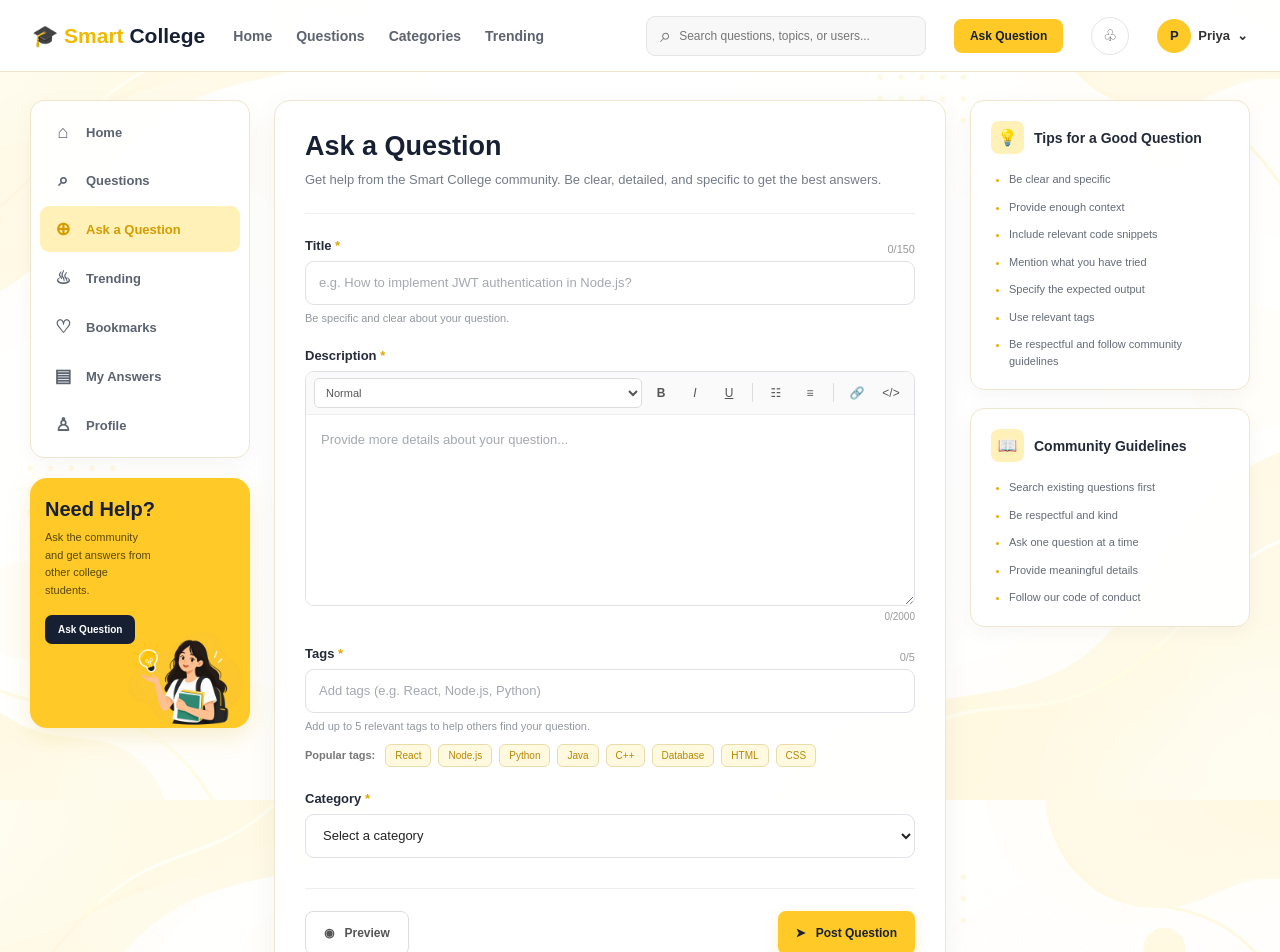
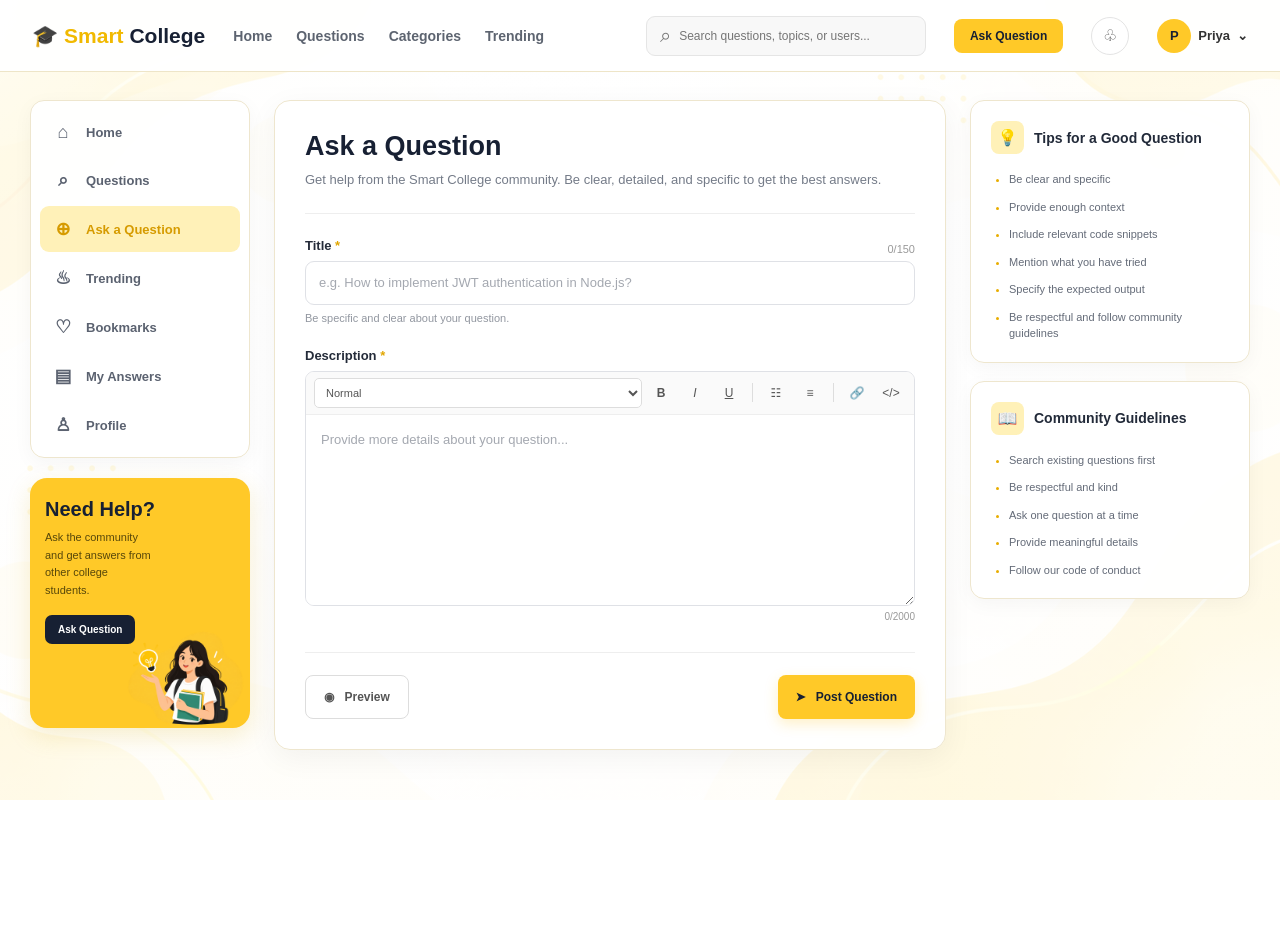
Before and after one commit to ayushgupta0905/Task_4_DoubtHub, a React (Vite) app in the folder CampusDoubt/: page /askquestion in a window 1280 px wide. Shown: the top 952 px of the page. After the commit the page ends 800 px from the top, so only its background shows below. Built offline with nearby package versions, Linux system fonts and the light colour scheme.

Commit message:
Removed the tags and category option in my question page

```diff
--- a/CampusDoubt/src/pages/askquestion.jsx
+++ b/CampusDoubt/src/pages/askquestion.jsx
@@ -4,34 +4,19 @@ import girlWithBook from "../assets/girlwithbook.png";
 function AskQuestion() {
   const [title, setTitle] = useState("");
   const [description, setDescription] = useState("");
-  const [tags, setTags] = useState("");
-  const [category, setCategory] = useState("");
-
-  const popularTags = [
-    "React",
-    "Node.js",
-    "Python",
-    "Java",
-    "C++",
-    "Database",
-    "HTML",
-    "CSS",
-  ];
 
   const handleSubmit = (e) => {
     e.preventDefault();
 
     if (
       !title.trim() ||
-      !description.trim() ||
-      !tags.trim() ||
-      !category
+      !description.trim()
     ) {
       alert("Please fill all required fields.");
       return;
     }
 
-    alert("Question posted successfully!");
+    alert("Question posted successfully! Tags and category will be auto-assigned.");
   };
 
   return (
@@ -280,131 +265,6 @@ function AskQuestion() {
 
               </div>
 
-
-              {/* Tags */}
-              <div className="ask-question-field">
-
-                <div className="ask-question-label-row">
-
-                  <label>
-                    Tags <span>*</span>
-                  </label>
-
-                  <small>
-                    {tags
-                      ? tags
-                          .split(",")
-                          .map((item) => item.trim())
-                          .filter(Boolean).length
-                      : 0}
-                    /5
-                  </small>
-
-                </div>
-
-
-                <input
-                  type="text"
-                  value={tags}
-                  onChange={(e) => setTags(e.target.value)}
-                  placeholder="Add tags (e.g. React, Node.js, Python)"
-                />
-
-                <p className="field-help">
-                  Add up to 5 relevant tags to help others find your question.
-                </p>
-
-
-                <div className="popular-tags">
-
-                  <span>
-                    Popular tags:
-                  </span>
-
-                  {popularTags.map((tag) => (
-
-                    <button
-                      type="button"
-                      key={tag}
-                      onClick={() => {
-
-                        const currentTags = tags
-                          .split(",")
-                          .map((item) => item.trim())
-                          .filter(Boolean);
-
-                        if (
-                          currentTags.length < 5 &&
-                          !currentTags.includes(tag)
-                        ) {
-                          setTags(
-                            [...currentTags, tag].join(", ")
-                          );
-                        }
-
-                      }}
-                    >
-                      {tag}
-                    </button>
-
-                  ))}
-
-                </div>
-
-              </div>
-
-
-              {/* Category */}
-              <div className="ask-question-field">
-
-                <label>
-                  Category <span>*</span>
-                </label>
-
-                <select
-                  value={category}
-                  onChange={(e) =>
-                    setCategory(e.target.value)
-                  }
-                >
-
-                  <option value="">
-                    Select a category
-                  </option>
-
-                  <option value="AI/ML">
-                    AI / ML
-                  </option>
-
-                  <option value="DSA">
-                    DSA
-                  </option>
-
-                  <option value="Python">
-                    Python
-                  </option>
-
-                  <option value="Frontend">
-                    Frontend
-                  </option>
-
-                  <option value="Backend">
-                    Backend
-                  </option>
-
-                  <option value="Cyber Security">
-                    Cyber Security
-                  </option>
-
-                  <option value="Database">
-                    Database
-                  </option>
-
-                </select>
-
-              </div>
-
-
               {/* Bottom Actions */}
               <div className="ask-question-actions">
 
@@ -469,9 +329,6 @@ function AskQuestion() {
                 Specify the expected output
               </li>
 
-              <li>
-                Use relevant tags
-              </li>
 
               <li>
                 Be respectful and follow community guidelines
```
